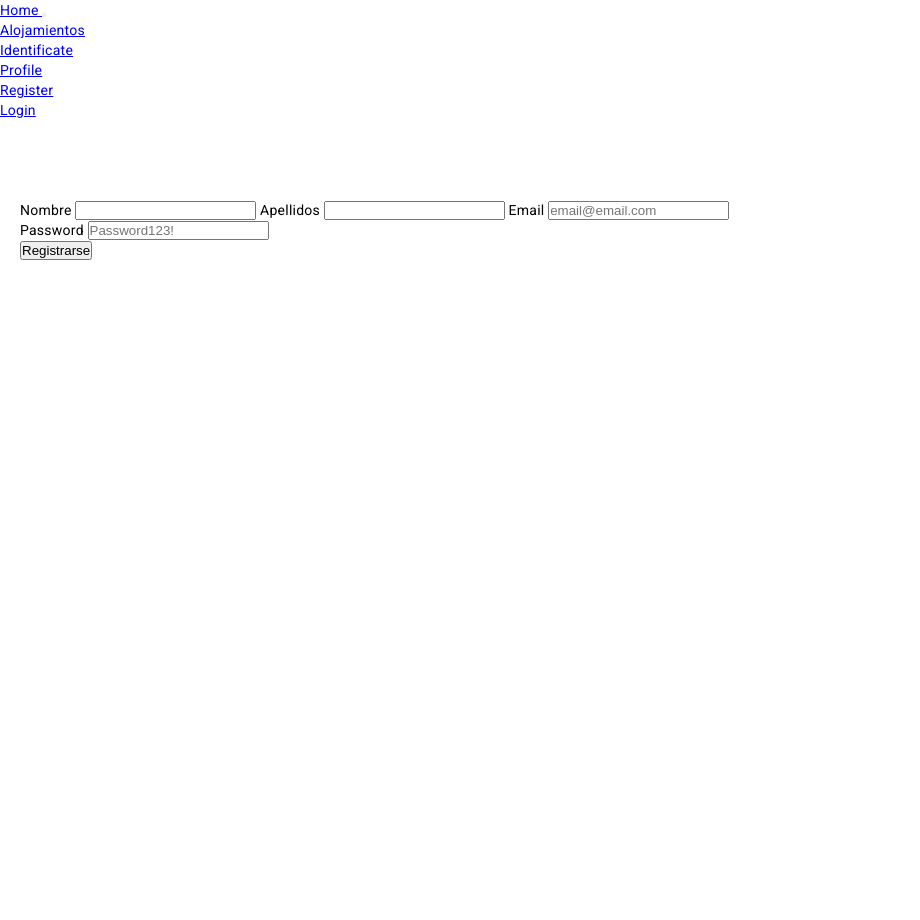
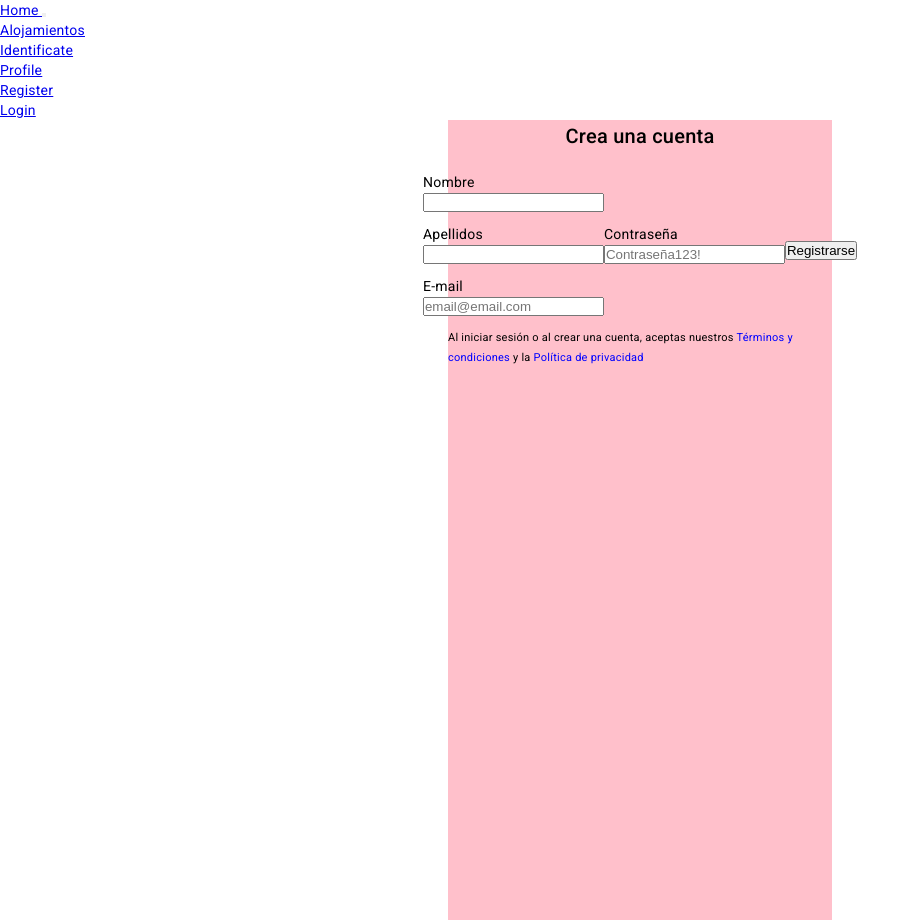
Before and after one commit to carlpach/app-viajes-FE, an Angular app: page /register in a window 1280 px wide. Shown: the whole page, without its empty margins (0-920 px from the left). Before the commit the page ends 800 px from the top, so only its background shows below. Built offline with nearby package versions, Linux system fonts and the light colour scheme.

Commit message:
estilosRegister

```diff
--- a/src/app/pages/login/login.component.css
+++ b/src/app/pages/login/login.component.css
@@ -1,5 +1,5 @@
 .login {
-  margin-top: 80px;
+  margin-top: 20px;
   margin-left: 20px;
   margin-right: 20px;
 }/*# sourceMappingURL=login.component.css.map */
--- a/src/app/pages/login/login.component.html
+++ b/src/app/pages/login/login.component.html
@@ -1,13 +1,14 @@
+<h2>Inicia sesión</h2>
 <form [formGroup]="loginForm" class="login" (ngSubmit)="onSubmit()">
   <div class="mb-3">
-      <label for="exampleFormControlInput1" class="form-label"> Email </label>
-      <input formControlName="email" type="text" class="form-control" id="exampleFormControlInput1" placeholder="email@email.com">
+      <label for="exampleFormControlInput1" class="form-label"> E-mail </label>
+      <p><input formControlName="email" type="text" class="form-control" id="exampleFormControlInput1" placeholder="email@email.com"></p>
       <p *ngIf="(submitted && loginForm?.get('email')?.hasError('required'))">Este campo es requerido</p>
       <p *ngIf="(submitted && loginForm?.get('email')?.hasError('pattern'))">No cumple el formato de email</p>
   </div>
   <div class="mb-3">
-      <label for="exampleFormControlInput1" class="form-label"> Password </label>
-      <input formControlName="password" type="text" class="form-control" id="exampleFormControlInput1" placeholder="Password123!">
+      <label for="exampleFormControlInput1" class="form-label"> Contraseña </label>
+      <p><input formControlName="password" type="text" class="form-control" id="exampleFormControlInput1" placeholder="Contraseña123!"></p>
       <p *ngIf="(submitted && loginForm?.get('password')?.hasError('required'))">Este campo es requerido</p>
       <p *ngIf="(submitted && loginForm?.get('password')?.hasError('pattern'))">No cumple el formato de password(1 mayuscula, 1 minuscula, 1 numero y 1 caracter especial)</p>
   </div>
--- a/src/app/pages/login/login.component.scss
+++ b/src/app/pages/login/login.component.scss
@@ -1,5 +1,5 @@
 .login{
-  margin-top: 80px;
+  margin-top: 20px;
   margin-left: 20px;
   margin-right: 20px;
 }
--- a/src/app/pages/register/register.component.css
+++ b/src/app/pages/register/register.component.css
@@ -1,5 +1,5 @@
 .register {
-  margin-top: 80px;
+  margin-top: 20px;
   margin-left: 20px;
   margin-right: 20px;
 }/*# sourceMappingURL=register.component.css.map */
--- a/src/app/pages/register/register.component.html
+++ b/src/app/pages/register/register.component.html
@@ -1,17 +1,19 @@
+<div class="cajon">
+<h2 class="titulo">Crea una cuenta</h2>
 <form [formGroup]="registerForm" class="register" (ngSubmit)="onSubmit()">
   <div class="mb-3">
       <label for="exampleFormControlInput1" class="form-label"> Nombre </label>
-      <input formControlName="name" type="text" class="form-control" id="exampleFormControlInput1">
+      <p><input formControlName="name" type="text" class="form-control" id="exampleFormControlInput1"></p>
       <label for="exampleFormControlInput2" class="form-label"> Apellidos </label>
-      <input formControlName="lastname" type="text" class="form-control" id="exampleFormControlInput2">
-      <label for="exampleFormControlInput3" class="form-label"> Email </label>
-      <input formControlName="email" type="text" class="form-control" id="exampleFormControlInput3" placeholder="email@email.com">
+      <p><input formControlName="lastname" type="text" class="form-control" id="exampleFormControlInput2"></p>
+      <label for="exampleFormControlInput3" class="form-label"> E-mail </label>
+      <p><input formControlName="email" type="text" class="form-control" id="exampleFormControlInput3" placeholder="email@email.com"></p>
       <p *ngIf="(submitted && registerForm?.get('email')?.hasError('required'))">Este campo es requerido</p>
       <p *ngIf="(submitted && registerForm?.get('email')?.hasError('pattern'))">No cumple el formato de email</p>
   </div>
   <div class="mb-3">
-      <label for="exampleFormControlInput4" class="form-label"> Password </label>
-      <input formControlName="password" type="text" class="form-control" id="exampleFormControlInput4" placeholder="Password123!">
+      <label for="exampleFormControlInput4" class="form-label"> Contraseña </label>
+      <p><input formControlName="password" type="text" class="form-control" id="exampleFormControlInput4" placeholder="Contraseña123!"></p>
       <p *ngIf="(submitted && registerForm?.get('password')?.hasError('required'))">Este campo es requerido</p>
       <p *ngIf="(submitted && registerForm?.get('password')?.hasError('pattern'))">No cumple el formato de password(1 mayuscula, 1 minuscula, 1 numero y 1 caracter especial)</p>
   </div>
@@ -19,3 +21,6 @@
       <button class="btn btn-primary" type="submit"> Registrarse </button>
   </div>
 </form>
+<div class="linea"></div>
+<div class="terminos">Al iniciar sesión o al crear una cuenta, aceptas nuestros <a href=""> Términos y condiciones</a> y la <a href=""> Política de privacidad</a></div>
+</div>
--- a/src/app/pages/register/register.component.scss
+++ b/src/app/pages/register/register.component.scss
@@ -1,5 +1,29 @@
 .register{
-  margin-top: 80px;
+  margin-top: 20px;
   margin-left: 20px;
   margin-right: 20px;
 }
+a:link, a:visited {
+  text-decoration: none;
+  color:blue;
+}
+.terminos{
+  font-size: 11px;
+}
+.cajon {
+  background-color: pink;
+  height: 100vh;
+  width: 30%;
+  margin-left: 35%;
+  margin-right: 35%;
+}
+.register{
+  display: flex;
+  align-items: center;
+  justify-content: center;
+}
+.titulo{
+  display: flex;
+  align-items: center;
+  justify-content: center;
+}
--- a/src/styles.css
+++ b/src/styles.css
@@ -3,6 +3,9 @@
   padding: 0;
   margin: 0;
   list-style: none;
+}
+a:link, a:visited {
+  text-decoration: none;
 }
 
 html, body {
```
Also changed, not shown: 1 other file (tests, documents, lock files or other folders).
